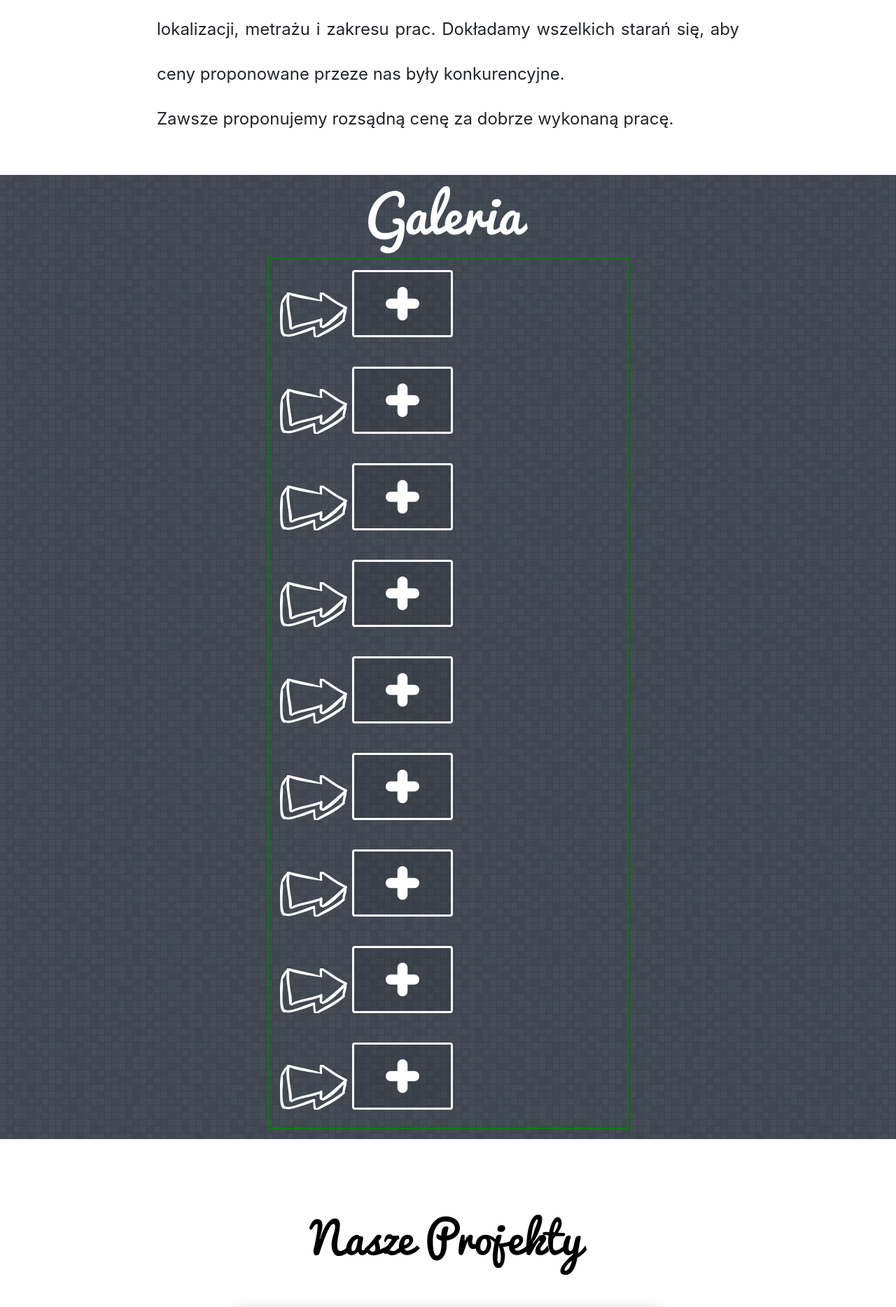
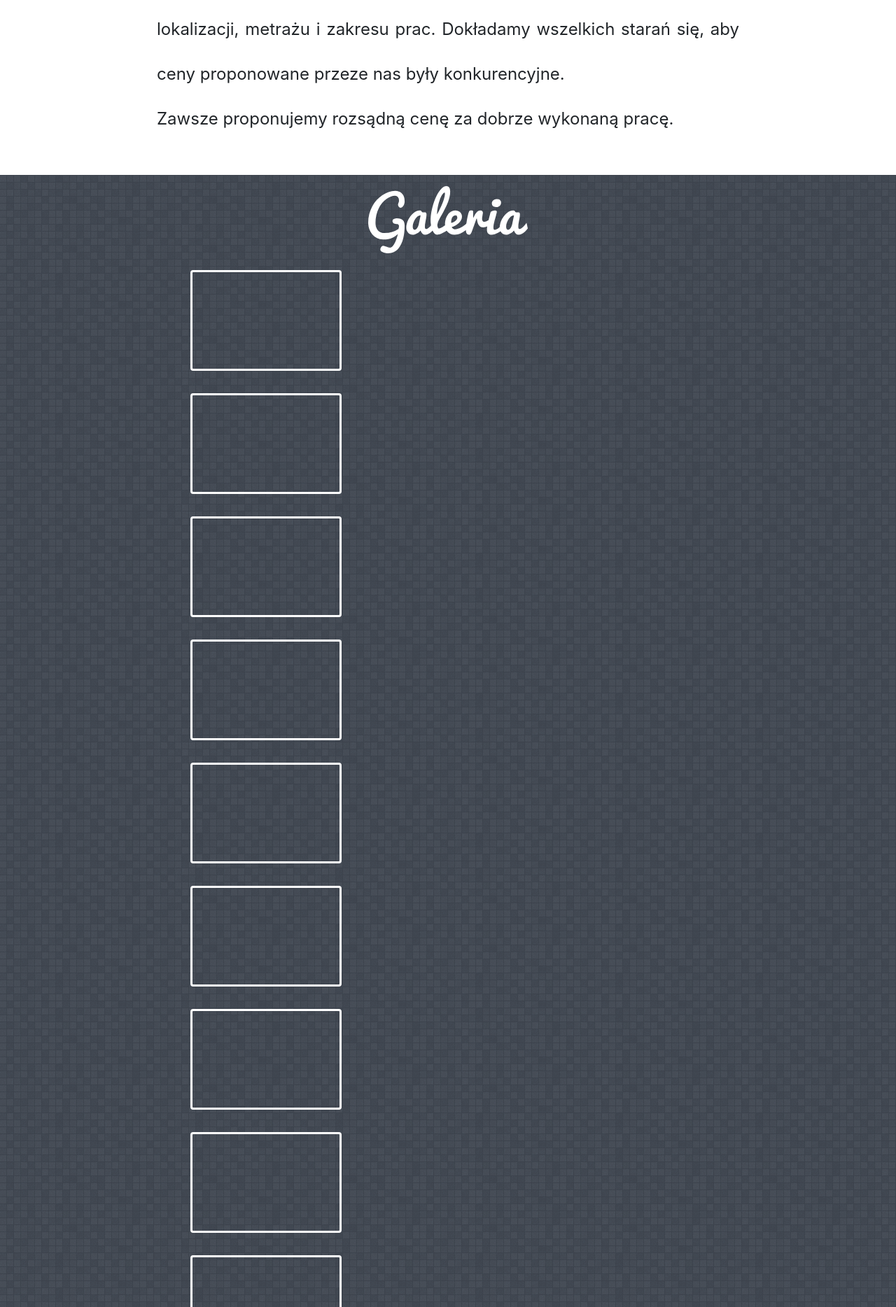
Before and after one commit to Rex-ex/RemontyMarcina, a PHP site: page /olx.html in a window 1280 px wide. Shown: the part 2220-4088 px from the top of the page at 70% size. Run offline with PHP 8.4, Linux system fonts and the light colour scheme; some libraries are stand-ins or nearby versions; grey boxes are pictures that could not be loaded.

Commit message:
- Rebuild PhotoGallery pt2

```diff
--- a/_sass/main.scss
+++ b/_sass/main.scss
@@ -284,9 +284,20 @@ html {
   background-repeat: repeat;
   background-attachment: fixed;
   & #accordionOne {
-    max-width: 32rem;
+    @include flex-direction(column);
+    @include justify-content(center);
+    @include align-items(center);
+    @include flex-wrap(wrap);
+    width: 90%;
+    @include respond-above(xs) {
+      @include flex-direction(row);
+      width: 80%;
+    }
+    @include respond-above(lg) {
+      width: 60%;
+    }
     margin: 0 auto;
-    outline: 2px green solid;
+    // outline: 2px green solid;
   }
   & #galleryIcon {
     img {
@@ -307,18 +318,22 @@ html {
     cursor: pointer;
     & .projectName {
       padding: 1rem 0 1rem 1rem;
-      & .arrow {
-        display: inline-block;
-        height: 4rem;
-        width: 6rem;
-        background: url("../img/icons/rightArrowWhite.svg") center;
-        background-size: cover;
-      }
+      // & .arrow {
+      //   display: inline-block;
+      //   height: 4rem;
+      //   width: 6rem;
+      //   background: url("../img/icons/rightArrowWhite.svg") center;
+      //   background-size: cover;
+      // }
       & .showGallerybtn {
-        position: relative;
-        display: inline-block;
+        // position: relative;
+        // display: inline-block;
         height: 6rem;
         width: 9rem;
+        @include respond-above(xs) {
+          height: 9rem;
+          width: 13.5rem;
+        }
         background-size: cover;
         border: 3px #fff solid !important;
         // border: 2px $logoBlue solid;
@@ -328,31 +343,31 @@ html {
           height: 100%;
           width: 100%;
         }
-        &:hover .iconPlus {
-          @include respond-above(md) {
-            height: 3rem !important;
-            width: 3rem !important;
-          }
-        }
-        & .btnFilter {
-          position: absolute;
-          top: 0;
-          left: 0;
-          height: 100%;
-          width: 100%;
-          background-color: rgba(0, 0, 0, 0.1);
-        }
-        & .iconPlus {
-          position: absolute;
-          top: 50%;
-          left: 50%;
-          transform: translate(-50%, -50%);
-          height: 3rem;
-          width: 3rem;
-          background-image: url("../img/icons/plusWhite.svg");
-          background-size: contain;
-          transition: all 0.2s ease-in-out;
-        }
+        // &:hover .iconPlus {
+        //   @include respond-above(md) {
+        //     height: 3rem !important;
+        //     width: 3rem !important;
+        //   }
+        // }
+        // & .btnFilter {
+        //   position: absolute;
+        //   top: 0;
+        //   left: 0;
+        //   height: 100%;
+        //   width: 100%;
+        //   background-color: rgba(0, 0, 0, 0.1);
+        // }
+        // & .iconPlus {
+        //   position: absolute;
+        //   top: 50%;
+        //   left: 50%;
+        //   transform: translate(-50%, -50%);
+        //   height: 3rem;
+        //   width: 3rem;
+        //   background-image: url("../img/icons/plusWhite.svg");
+        //   background-size: contain;
+        //   transition: all 0.2s ease-in-out;
+        // }
       }
       // & #galleyBtn01 {
       //   background-image: url("../img/gallery/project01/RMe01-11_thb.jpg");
```
Also changed, not shown: index.php (+4 -4 lines), _css/main.css.
